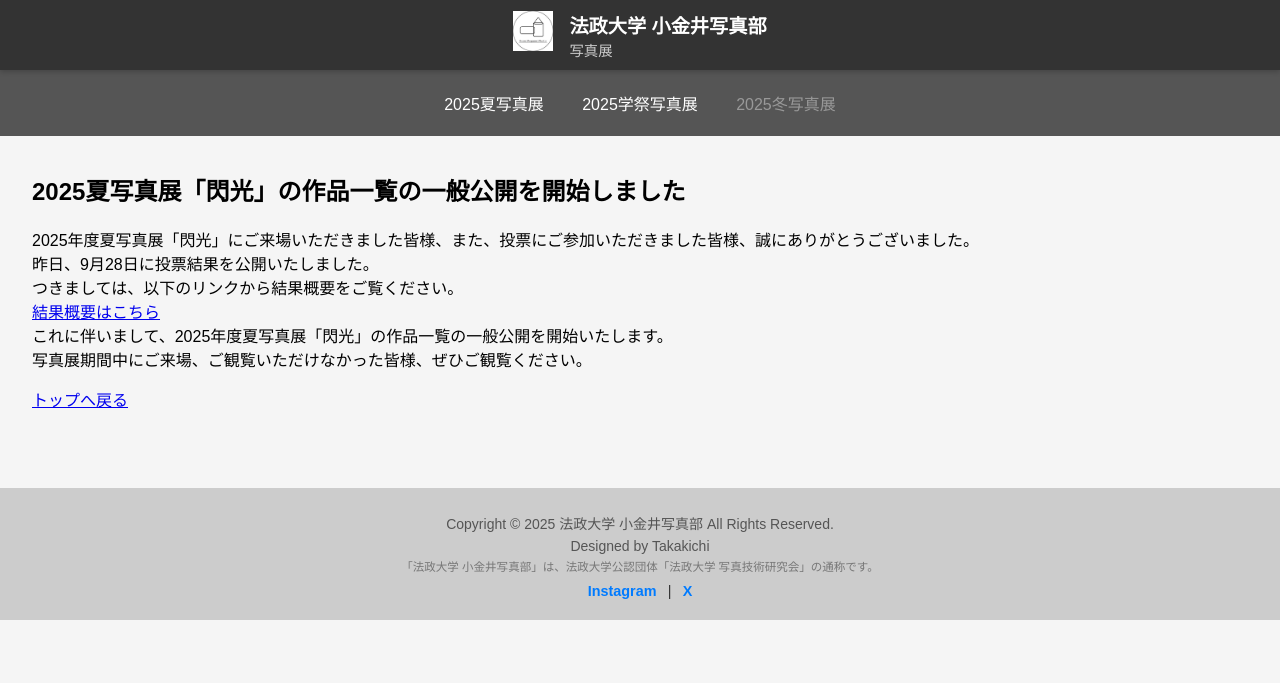
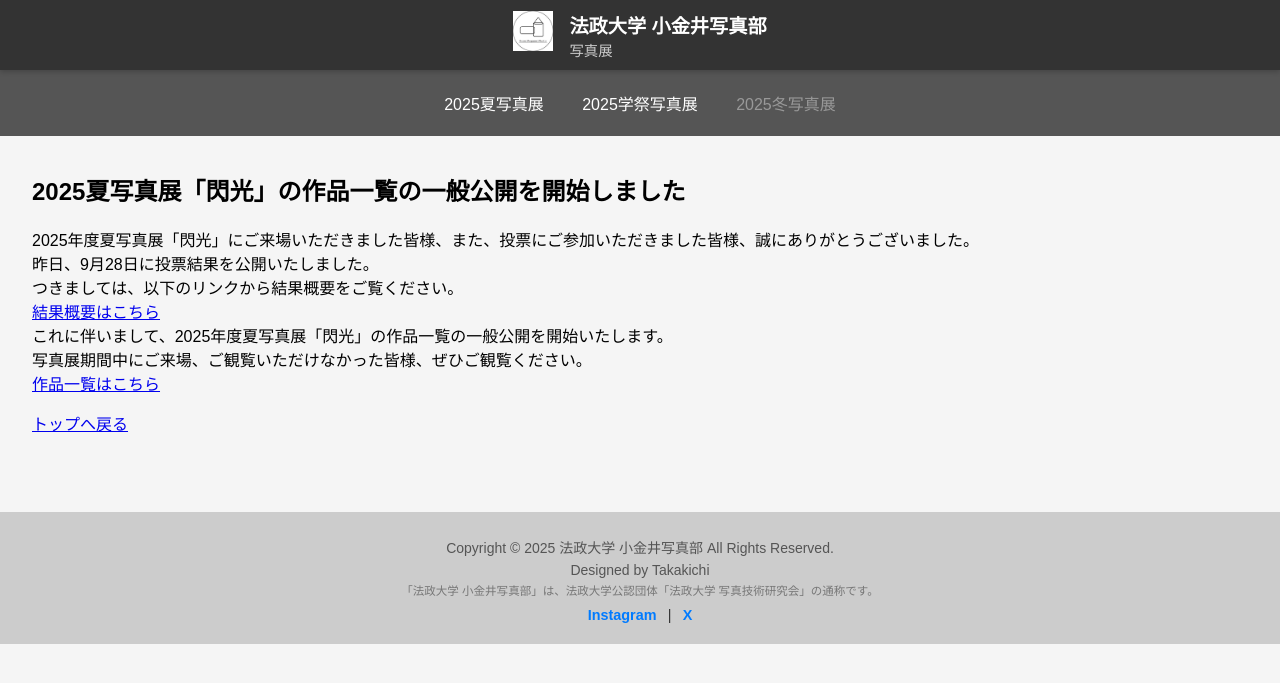
Before and after one commit to fujiyoshi-takayuki/photo-exhibition-site, a Jekyll site: the page built from _posts/2025-09-29-summer-works-public.md, in a window 1280 px wide. Shown: the top 683 px of the page. Built offline with Jekyll 4.4.1, drawn with Linux system fonts in a browser that asks for light colours; our own code applies the rules of GitHub Pages for plain Markdown files.

Commit message:
update post

```diff
--- a/_posts/2025-09-29-summer-works-public.md
+++ b/_posts/2025-09-29-summer-works-public.md
@@ -13,5 +13,6 @@ published: true
 [結果概要はこちら]({{"/2025/summer/result.html" | relative_url }})
 これに伴いまして、2025年度夏写真展「閃光」の作品一覧の一般公開を開始いたします。
 写真展期間中にご来場、ご観覧いただけなかった皆様、ぜひご観覧ください。
+[作品一覧はこちら]({{"/2025/summer/af69592862e159a7cf723a78c20a47ce109d13b04db75224503159b765b84967/index.html" | relative_url }})
 
 [トップへ戻る]({{"/" | relative_url }})
```
